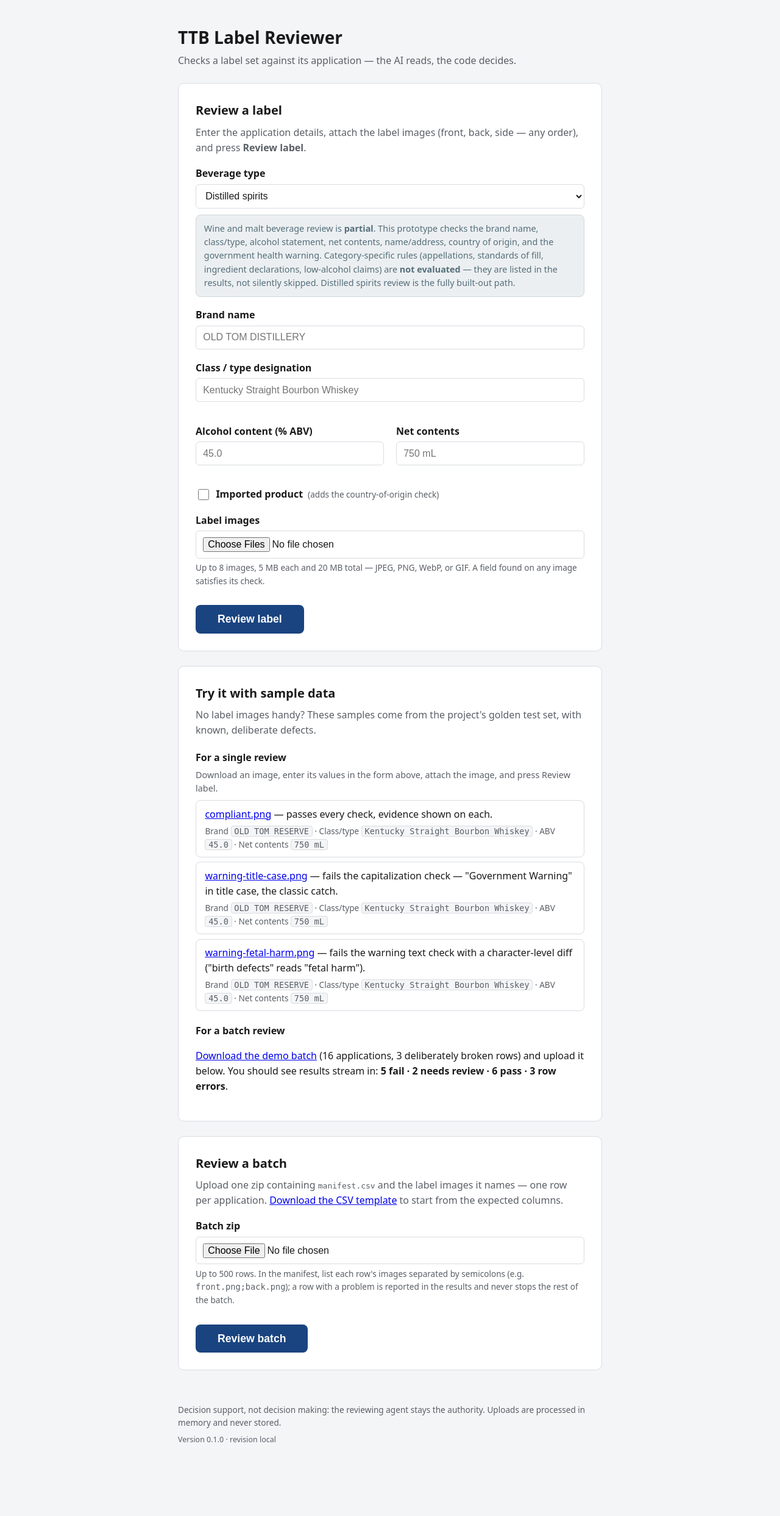
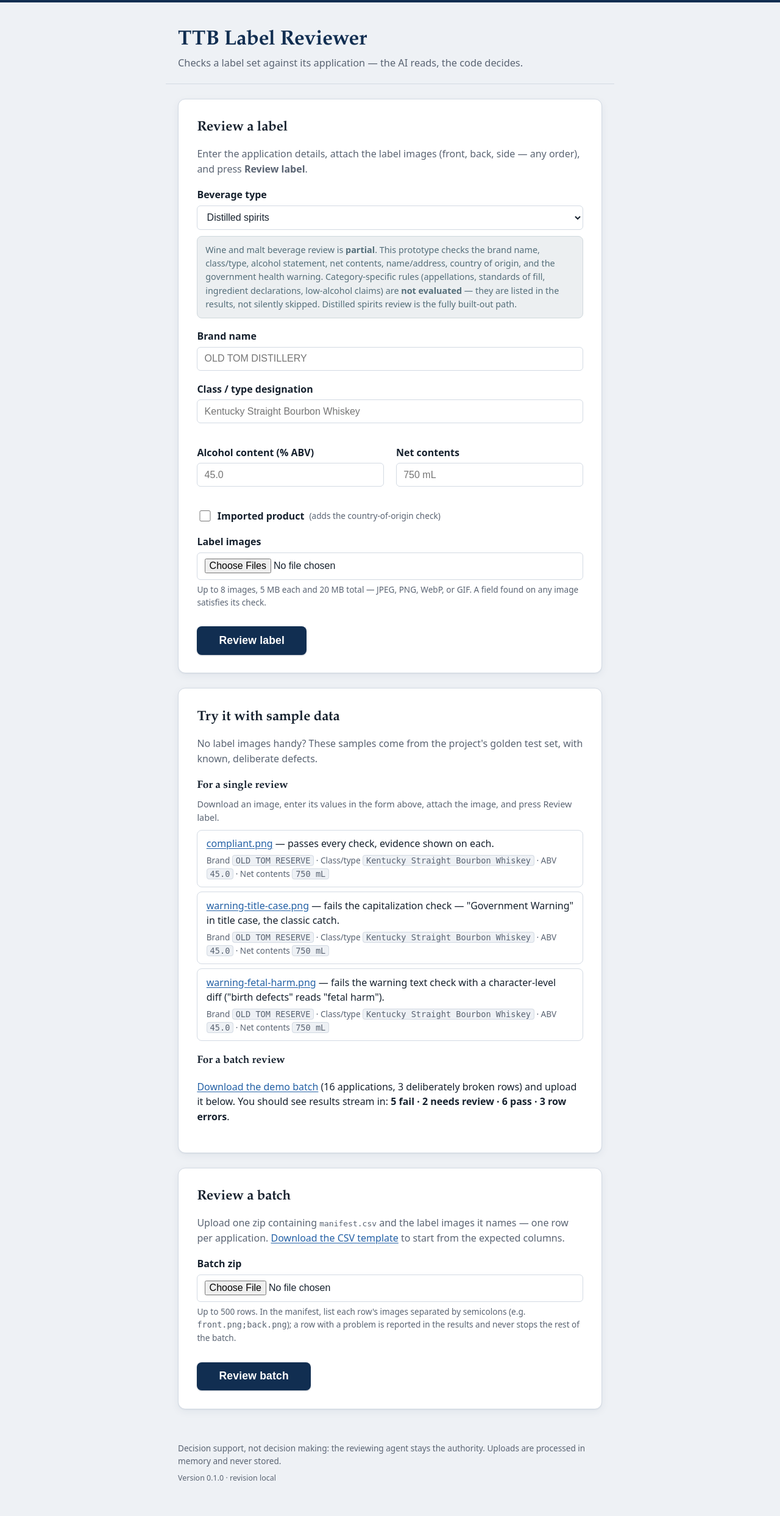
Before and after one commit to tomholz/ttb-label-reviewer, a FastAPI app: page / in a window 1280 px wide. Shown: the whole page at 61% size. Before the commit the page ends 2365 px from the top, so only its background shows below. Run offline with FastAPI, Linux system fonts and the light colour scheme; some libraries are stand-ins or nearby versions.

Commit message:
Restyle UI: modern federal look (CSS only)
Refine the USWDS-adjacent styling into a "modern federal" treatment:
system-serif display headings in navy, deeper navy accent (#112e51)
with a brighter navy for links/focus, cooler federal-paper background,
soft card shadows, and a thin top stripe. Status badge colors are
unchanged (accessibility backbone — words carry the signal).

Pure restyle: no markup or behavior changes. System serif stack avoids
any third-party font request, keeping the no-external-dependency promise.

Co-Authored-By: Claude Opus 4.8 <noreply@anthropic.com>

```diff
--- a/src/ttb_label_reviewer/static/style.css
+++ b/src/ttb_label_reviewer/static/style.css
@@ -1,15 +1,28 @@
 /* Single review UI (milestone 4). Design target is the brief's
    "my mother could figure it out": one column, large type, obvious
-   button, color never the only signal (badges carry words). */
+   button, color never the only signal (badges carry words).
+
+   Style: "modern federal" — a refined take on the USWDS look. A system
+   serif carries the display headings (no web-font dependency, no
+   third-party request from a tool that promises uploads are never
+   stored); navy ink, a cool paper background, and a clear type scale do
+   the rest. Markup is untouched: this is a pure restyle. */
 
 :root {
-  --ink: #1a1a1a;
-  --muted: #5a5f66;
-  --line: #d9dce1;
-  --bg: #f4f5f7;
+  --sans: system-ui, -apple-system, "Segoe UI", Roboto, sans-serif;
+  --serif: "Iowan Old Style", "Palatino Linotype", Palatino, Georgia,
+           "Times New Roman", serif;
+
+  --ink: #16212e;          /* near-black navy for body text */
+  --muted: #5a6473;
+  --line: #d3dae3;
+  --bg: #eef1f5;           /* cool federal paper */
   --card: #ffffff;
-  --accent: #1a4480;       /* USWDS-adjacent federal blue */
-  --accent-dark: #122e54;
+  --accent: #112e51;       /* USWDS primary-darker navy */
+  --accent-dark: #0b1f38;
+  --accent-bright: #2360a5; /* links / focus, lifts off the navy */
+  --shadow: 0 1px 2px rgba(17, 46, 81, 0.06),
+            0 4px 14px rgba(17, 46, 81, 0.06);
   --pass-bg: #e8f5e9;  --pass-ink: #1b5e20;  --pass-line: #a5d6a7;
   --warn-bg: #fff7e0;  --warn-ink: #7a5800;  --warn-line: #ffd54f;
   --fail-bg: #fdecea;  --fail-ink: #b71c1c;  --fail-line: #ef9a9a;
@@ -19,11 +32,13 @@
 * { box-sizing: border-box; }
 
 body {
-  font-family: system-ui, -apple-system, "Segoe UI", sans-serif;
+  font-family: var(--sans);
   color: var(--ink);
   background: var(--bg);
   margin: 0;
   line-height: 1.55;
+  /* Thin federal stripe across the top of every page. */
+  border-top: 4px solid var(--accent);
 }
 
 main, .site-header, .site-footer {
@@ -32,9 +47,22 @@ main, .site-header, .site-footer {
   padding: 0 1.25rem;
 }
 
-.site-header { padding-top: 2.5rem; }
-.site-header h1 { font-size: 1.75rem; margin: 0; }
-.tagline { color: var(--muted); margin: 0.25rem 0 0; }
+.site-header {
+  padding-top: 2.75rem;
+  padding-bottom: 1.25rem;
+  margin-bottom: 0.5rem;
+  border-bottom: 1px solid var(--line);
+}
+.site-header h1 {
+  font-family: var(--serif);
+  font-size: 2.1rem;
+  font-weight: 700;
+  letter-spacing: -0.01em;
+  line-height: 1.1;
+  margin: 0;
+  color: var(--accent);
+}
+.tagline { color: var(--muted); margin: 0.4rem 0 0; font-size: 1.02rem; }
 
 .site-footer {
   color: var(--muted);
@@ -47,13 +75,20 @@ main, .site-header, .site-footer {
 .card {
   background: var(--card);
   border: 1px solid var(--line);
-  border-radius: 10px;
-  padding: 1.75rem;
+  border-radius: 12px;
+  box-shadow: var(--shadow);
+  padding: 1.85rem 1.9rem;
   margin: 1.5rem 0;
 }
 
-.card h2 { margin-top: 0; font-size: 1.25rem; }
-.card-intro { color: var(--muted); margin-top: -0.5rem; }
+.card h2 {
+  font-family: var(--serif);
+  margin-top: 0;
+  font-size: 1.4rem;
+  font-weight: 700;
+  letter-spacing: -0.005em;
+}
+.card-intro { color: var(--muted); margin-top: -0.35rem; max-width: 40rem; }
 
 /* --- Form --- */
 
@@ -76,12 +111,20 @@ main, .site-header, .site-footer {
 .field input:disabled,
 .field select:disabled { background: var(--bg); color: var(--muted); }
 
+a {
+  color: var(--accent-bright);
+  text-underline-offset: 2px;
+}
+a:hover { color: var(--accent); }
+
 .field input:focus-visible,
 .field select:focus-visible,
 .submit:focus-visible {
-  outline: 3px solid var(--accent);
+  outline: 3px solid var(--accent-bright);
   outline-offset: 1px;
 }
+.field input:focus-visible,
+.field select:focus-visible { border-color: var(--accent-bright); }
 
 .field-row { display: flex; gap: 1.25rem; flex-wrap: wrap; }
 .field-row .field { flex: 1 1 14rem; }
@@ -104,6 +147,7 @@ main, .site-header, .site-footer {
 .submit {
   font-size: 1.1rem;
   font-weight: 600;
+  letter-spacing: 0.01em;
   color: #fff;
   background: var(--accent);
   border: none;
@@ -111,6 +155,8 @@ main, .site-header, .site-footer {
   padding: 0.8rem 2.25rem;
   margin-top: 0.75rem;
   cursor: pointer;
+  box-shadow: 0 1px 2px rgba(11, 31, 56, 0.25);
+  transition: background 0.12s ease;
 }
 .submit:hover { background: var(--accent-dark); }
 .submit:disabled { background: var(--muted); cursor: wait; }
@@ -177,7 +223,7 @@ main, .site-header, .site-footer {
 .verdict-needs_review { background: var(--warn-bg); color: var(--warn-ink); border-color: var(--warn-line); }
 .verdict-fail         { background: var(--fail-bg); color: var(--fail-ink); border-color: var(--fail-line); }
 
-.verdict-word { font-size: 1.4rem; font-weight: 700; }
+.verdict-word { font-family: var(--serif); font-size: 1.5rem; font-weight: 700; }
 .verdict-counts { font-size: 0.95rem; }
 
 .coverage-notice {
@@ -289,7 +335,7 @@ main, .site-header, .site-footer {
 
 /* --- Sample data card --- */
 
-.demo-card h3 { font-size: 1rem; margin: 1.25rem 0 0.3rem; }
+.demo-card h3 { font-family: var(--serif); font-size: 1.08rem; margin: 1.25rem 0 0.3rem; }
 .demo-hint { color: var(--muted); font-size: 0.9rem; margin: 0 0 0.5rem; }
 
 .demo-samples { list-style: none; padding: 0; margin: 0; }
@@ -330,7 +376,7 @@ main, .site-header, .site-footer {
 /* Groups fill as rows stream in; an empty group stays hidden so the
    page never shows a "Fail" heading with nothing under it. */
 .batch-group:has(.batch-rows:empty) { display: none; }
-.batch-group h3 { font-size: 1rem; margin: 1.25rem 0 0.4rem; }
+.batch-group h3 { font-family: var(--serif); font-size: 1.08rem; margin: 1.25rem 0 0.4rem; }
 .group-hint { color: var(--muted); font-size: 0.8rem; font-weight: 400; }
 
 .batch-row {
@@ -352,7 +398,7 @@ main, .site-header, .site-footer {
   flex-wrap: wrap;
   cursor: pointer;
 }
-.batch-row summary:focus-visible { outline: 3px solid var(--accent); outline-offset: 1px; }
+.batch-row summary:focus-visible { outline: 3px solid var(--accent-bright); outline-offset: 1px; }
 
 .batch-app-id { font-weight: 600; overflow-wrap: anywhere; }
 .batch-row-counts { color: var(--muted); font-size: 0.85rem; }
```
